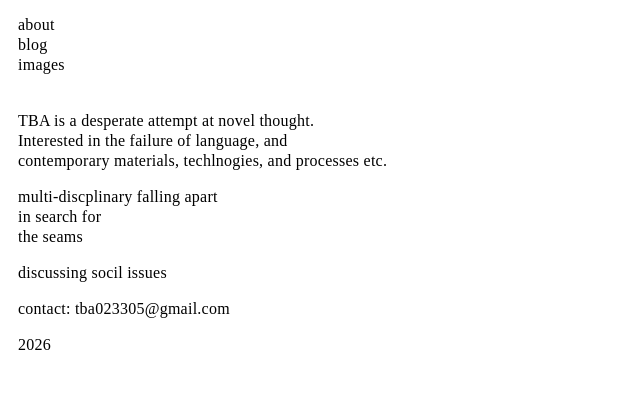
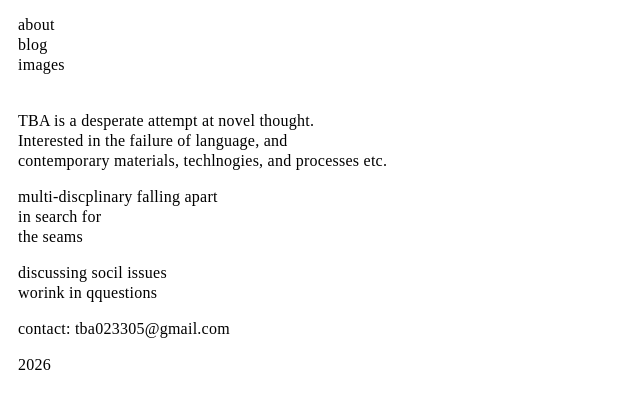
Before and after one commit to three-bedroom-apartment/TBA, an Eleventy site: page src/about.md in a window 1280 px wide. Shown: the part 360-768 px from the top of the page, without its empty margins (0-640 px from the left). Built offline with nearby package versions, Linux system fonts and the light colour scheme; Eleventy itself is replaced by a stand-in of ours; files that its build step writes are made by us from their sources.

Commit message:
Update about.md

```diff
--- a/src/about.md
+++ b/src/about.md
@@ -14,5 +14,6 @@ in search for
 the seams
 
 discussing socil issues
+worink in qquestions
 
 contact: tba023305@gmail.com
```
